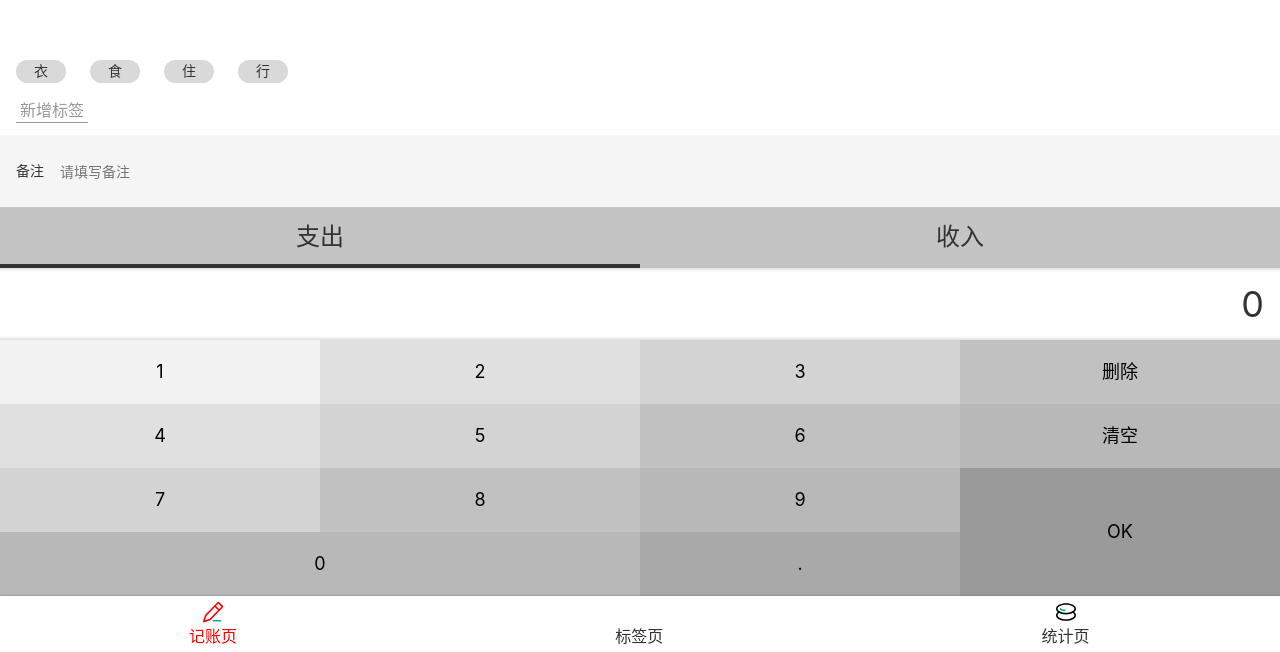
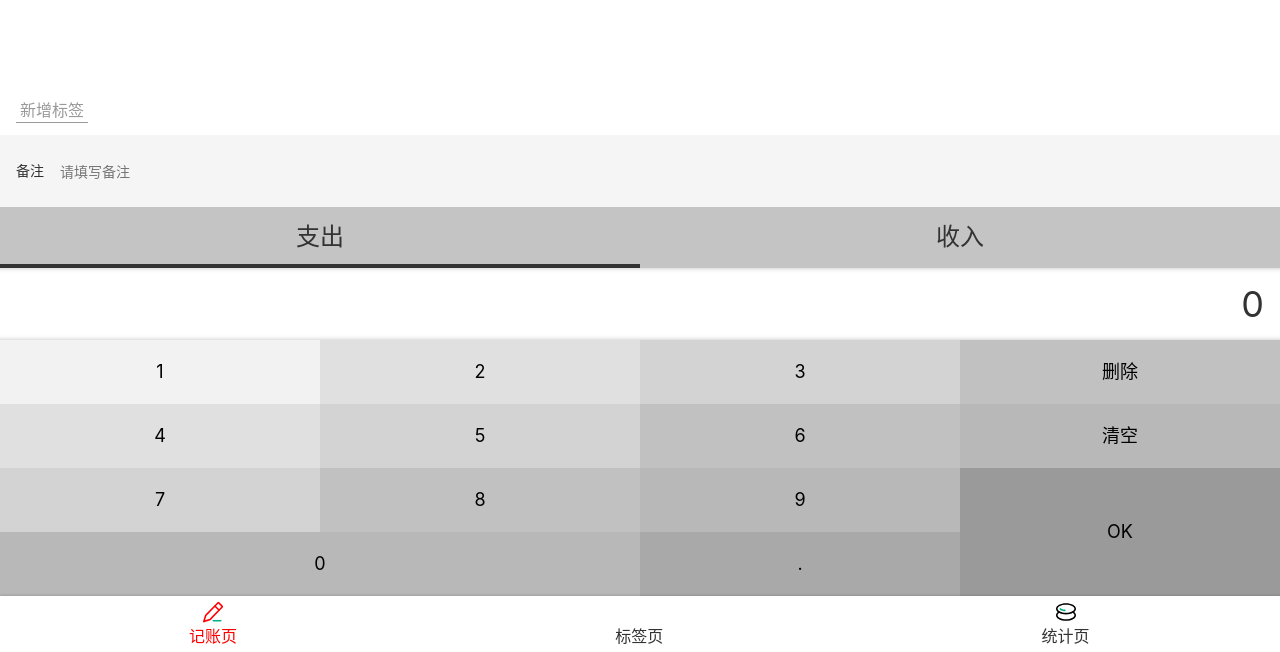
Before and after one commit to adekang/react-morney, a React app: page /money#/money in a window 1280 px wide. Shown: the part 148-800 px from the top of the page. Built offline with nearby package versions, Linux system fonts and the light colour scheme.

Commit message:
修复新增空标签bug

```diff
--- a/src/useTags.tsx
+++ b/src/useTags.tsx
@@ -9,7 +9,7 @@ const defaultTags = [
 ];
 // 自定义Hook
 const useTags = () => {
-  const [tags, setTags] = useState<{ id: number; name: string }[]>(defaultTags);
+  const [tags, setTags] = useState<{ id: number; name: string }[]>([]);
   const findTag = (id: number) => tags.filter(tag => tag.id === id)[0];
   const findTagIndex = (id: number) => {
     let result = -1;
@@ -33,8 +33,15 @@ const useTags = () => {
   const deleteTag = (id: number) => {
     setTags(tags.filter(tag => tag.id !== id));
   };
+  // 新增 tag
+  const addTag = () => {
+    const tagName = window.prompt('新标签的名称为：');
+    if (tagName !== null && tagName !== '') {
+      setTags([...tags, {id: createId(), name: tagName}]);
+    }
+  };
   return {
-    tags, setTags, findTag, updateTag, findTagIndex, deleteTag
+    tags, setTags, findTag, updateTag, findTagIndex, deleteTag, addTag
   };
 };
 
--- a/src/views/Money/TagsSection.tsx
+++ b/src/views/Money/TagsSection.tsx
@@ -46,15 +46,9 @@ type Props = {
 // 简写 FC
 const TagsSection: React.FunctionComponent<Props> = (props) => {
 
-  const {tags, setTags} = useTags();
+  const {tags,addTag} = useTags();
   const selectedTagIds = props.value;
-  // 新增 tag
-  const onAddTag = () => {
-    const tagName = window.prompt('新标签的名称为：');
-    if (tagName !== null) {
-      setTags([...tags, {id: createId(), name: tagName}]);
-    }
-  };
+
 
   // 选中切换 tag
   const onToggleTag = (tagId: number) => {
@@ -82,7 +76,7 @@ const TagsSection: React.FunctionComponent<Props> = (props) => {
             {tag.name}</li>
         )}
       </ol>
-      <button onClick={onAddTag}>新增标签</button>
+      <button onClick={addTag}>新增标签</button>
     </Wrapper>
   );
 };
--- a/src/views/Tags.tsx
+++ b/src/views/Tags.tsx
@@ -29,7 +29,7 @@ const TagList = styled.ol`
 
 
 function Tags() {
-  const {tags} = useTags();
+  const {tags,addTag} = useTags();
 
   return (
     <Layout>
@@ -45,7 +45,7 @@ function Tags() {
       </TagList>
       <Center>
         <Space/>
-        <Button>新增标签</Button>
+        <Button onClick={addTag}>新增标签</Button>
       </Center>
     </Layout>
   );
```
